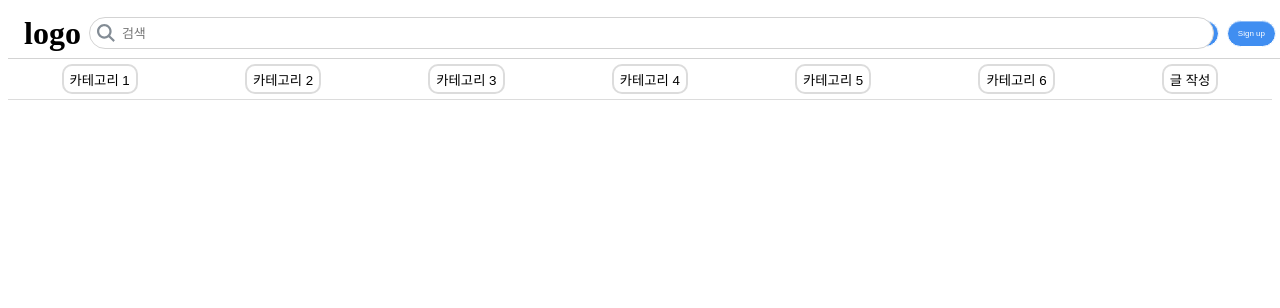
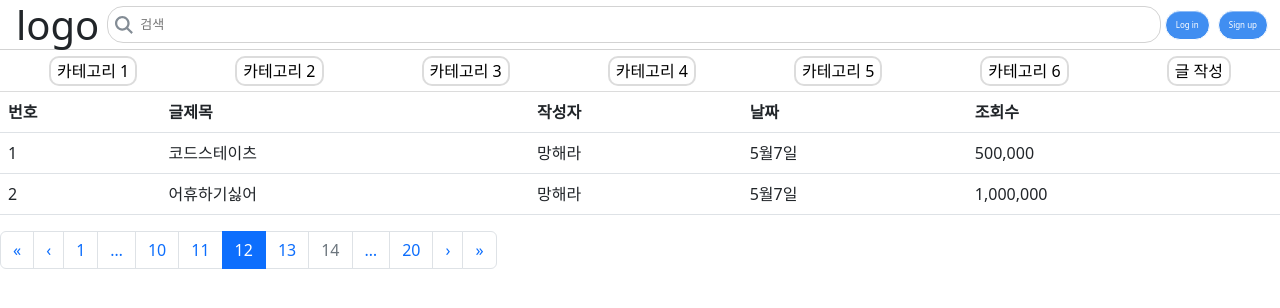
Before and after one commit to codestates-seb/seb43_main_020, a React (Create React App) app in the folder client/: page /Writelist in a window 1280 px wide. Shown: the top 308 px of the page. Built offline with nearby package versions, Linux system fonts and the light colour scheme.

Commit message:
작성하기,글목록,페이지네이션추가

```diff
--- a/client/package.json
+++ b/client/package.json
@@ -7,8 +7,10 @@
     "@testing-library/react": "^13.4.0",
     "@testing-library/user-event": "^13.5.0",
     "axios": "^1.4.0",
+    "bootstrap": "^5.2.3",
     "dom": "^0.0.3",
     "react": "^18.2.0",
+    "react-bootstrap": "^2.7.4",
     "react-dom": "^18.2.0",
     "react-router-dom": "^6.11.1",
     "react-scripts": "5.0.1",
--- a/client/public/index.html
+++ b/client/public/index.html
@@ -8,6 +8,12 @@
     <meta
       name="description"
       content="Web site created using create-react-app"
+    />
+    <link
+      rel="stylesheet"
+      href="https://cdn.jsdelivr.net/npm/bootstrap@5.2.3/dist/css/bootstrap.min.css"
+      integrity="sha384-rbsA2VBKQhggwzxH7pPCaAqO46MgnOM80zW1RWuH61DGLwZJEdK2Kadq2F9CUG65"
+      crossorigin="anonymous"
     />
     <link rel="apple-touch-icon" href="%PUBLIC_URL%/logo192.png" />
     <!--
--- a/client/src/components/Board.js
+++ b/client/src/components/Board.js
@@ -3,6 +3,8 @@ import { CommonButton } from "./Buttons";
 import { useState } from "react";
 import { Routes, Route, useNavigate, Outlet } from "react-router-dom";
 import Write from "../pages/Write";
+import Writelist from "../pages/Writelist";
+
 let Box = styled.div`
 padding:20px
 text-align:left;
@@ -21,6 +23,7 @@ function App() {
     <Routes>
       <Route path="/" element={<Board />}></Route>
       <Route path="/Write" element={<Write />}></Route>
+      <Route path="/Writelist" element={<Writelist />}></Route>
     </Routes>
   );
 }
@@ -39,13 +42,16 @@ function Board() {
       >
         🖊작성하기
       </CommonButton>
-      <CommonButton>🔽최신순</CommonButton>
+      <CommonButton
+        onClick={() => {
+          navigate("/Writelist");
+        }}
+      >
+        게시글목록
+      </CommonButton>
       <div>
         <Box>
-          <span>🔄</span>
           <input type="search" placeholder="게시판 내에서 검색"></input>
-          <span>⬅</span>
-          <span>➡</span>
         </Box>
       </div>
 
--- /dev/null
+++ b/client/src/components/Pagination.js
@@ -0,0 +1,25 @@
+import Pagination from "react-bootstrap/Pagination";
+
+function Number() {
+  return (
+    <Pagination>
+      <Pagination.First />
+      <Pagination.Prev />
+      <Pagination.Item>{1}</Pagination.Item>
+      <Pagination.Ellipsis />
+
+      <Pagination.Item>{10}</Pagination.Item>
+      <Pagination.Item>{11}</Pagination.Item>
+      <Pagination.Item active>{12}</Pagination.Item>
+      <Pagination.Item>{13}</Pagination.Item>
+      <Pagination.Item disabled>{14}</Pagination.Item>
+
+      <Pagination.Ellipsis />
+      <Pagination.Item>{20}</Pagination.Item>
+      <Pagination.Next />
+      <Pagination.Last />
+    </Pagination>
+  );
+}
+
+export default Number;
--- a/client/src/pages/Write.js
+++ b/client/src/pages/Write.js
@@ -1,11 +1,27 @@
 import { Outlet } from "react-router-dom";
+import { Button, Form } from "react-bootstrap";
 
 function Write() {
   return (
-    <div>
-      <p>글작성페이지입니다</p>
-      <Outlet></Outlet>
-    </div>
+    <Form>
+      <p></p>
+      <Form.Group controlId="titleInput">
+        <Form.Label>제목</Form.Label>
+
+        <Form.Control required type="email" placeholder="" />
+      </Form.Group>
+      <p>분류</p>
+      <Form.Select aria-label="Default select example">
+        <option value="1">운동</option>
+      </Form.Select>
+      <Form.Group controlId="contentText">
+        <Form.Label>내용</Form.Label>
+        <Form.Control required as="textarea" rows={20} />
+      </Form.Group>
+      <Button variant="primary" type="submit">
+        저장
+      </Button>
+    </Form>
   );
 }
 
--- /dev/null
+++ b/client/src/pages/Writelist.js
@@ -0,0 +1,40 @@
+import { Outlet } from "react-router";
+import Table from "react-bootstrap/Table";
+import Pagination from "react-bootstrap/Pagination";
+import Number from "../components/Pagination";
+function Writelist() {
+  return (
+    <>
+      <Table className="table table-hover">
+        <thead>
+          <tr>
+            <th>번호</th>
+            <th>글제목</th>
+            <th>작성자</th>
+            <th>날짜</th>
+            <th>조회수</th>
+          </tr>
+        </thead>
+        <tbody>
+          <tr>
+            <td>1</td>
+            <td>코드스테이츠</td>
+            <td>망해라</td>
+            <td>5월7일</td>
+            <td>500,000</td>
+          </tr>
+          <tr>
+            <td>2</td>
+            <td>어휴하기싫어</td>
+            <td>망해라</td>
+            <td>5월7일</td>
+            <td>1,000,000</td>
+          </tr>
+        </tbody>
+      </Table>
+      <Number />
+    </>
+  );
+}
+
+export default Writelist;
--- /dev/null
+++ b/client/src/pages/Writeview.js
@@ -0,0 +1,5 @@
+function Writeview() {
+  return <div>작성글보기페이지</div>;
+}
+
+export default Writeview;
```
Also changed, not shown: 1 other file (tests, documents, lock files or other folders).
